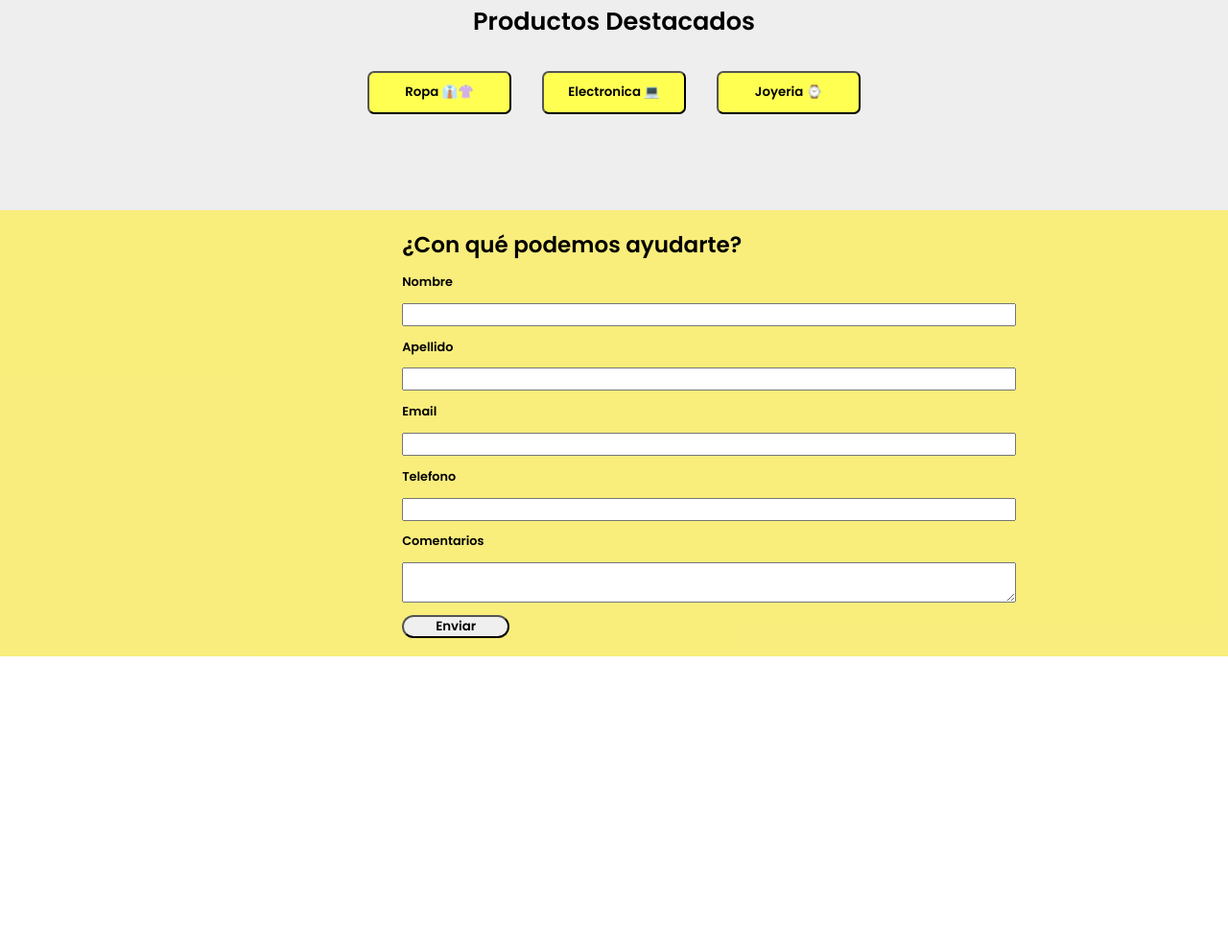
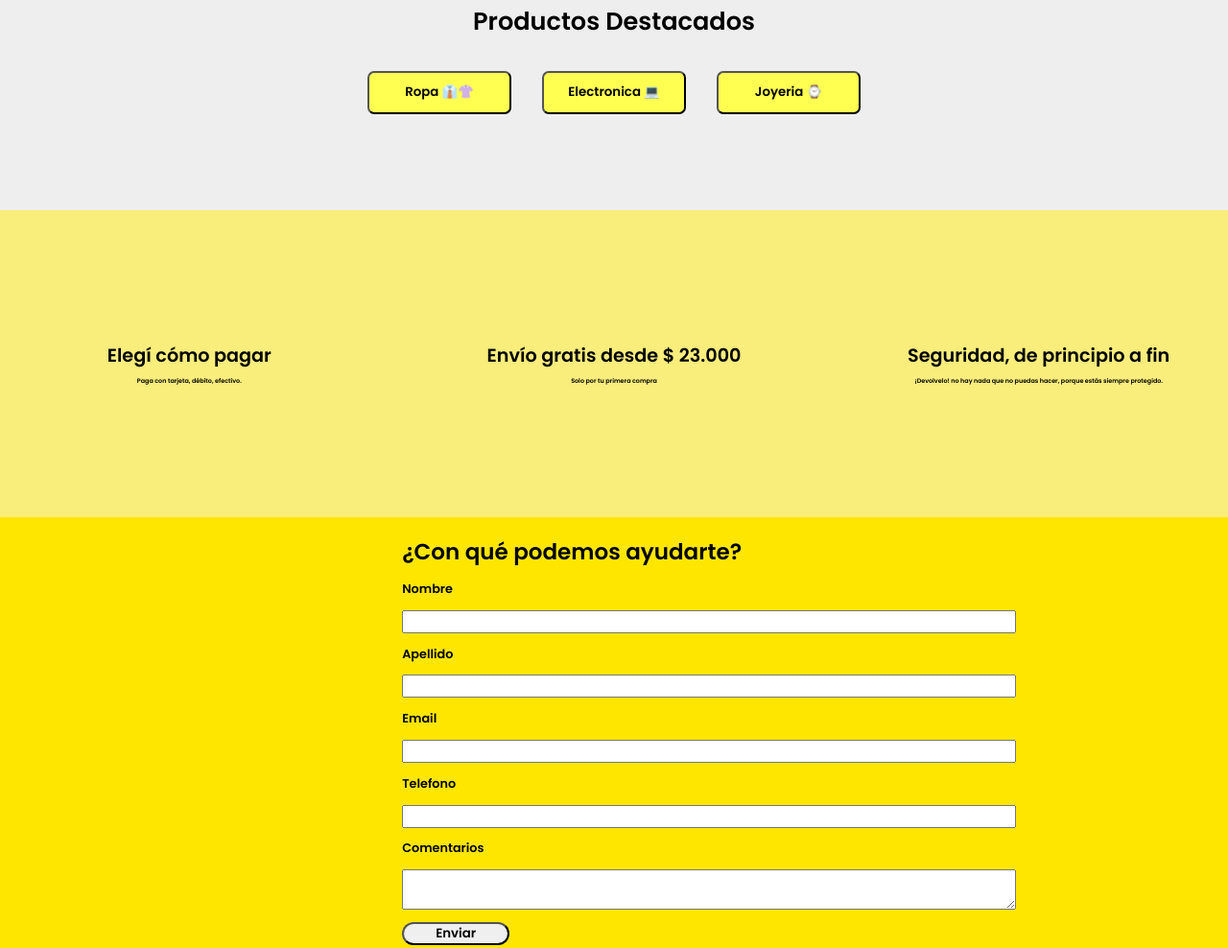
Before and after one commit to Whoiamx/KickStore, a website built with Vite: page ecommerce-integrador-gaston/index.html in a window 1280 px wide. Shown: the part 877-1865 px from the top of the page at 96% size. Before the commit the page ends 1561 px from the top, so only its background shows below. Built offline with nearby package versions, Linux system fonts and the light colour scheme; no server answers.

Commit message:
se agrega section about

```diff
--- a/ecommerce-integrador-gaston/assets/style.css
+++ b/ecommerce-integrador-gaston/assets/style.css
@@ -6,6 +6,7 @@
   list-style: none;
   text-decoration: none;
   color: black;
+  scroll-behavior: smooth;
 }
 
 /* -------------------------------------------------------------------------- */
@@ -358,6 +359,41 @@ img {
   transform: scale(0.9);
   box-shadow: 5px 5px 5px black;
 }
+
+/* -------------------------------------------------------------------------- */
+/*                              ABOUT US SECTION                              */
+/* -------------------------------------------------------------------------- */
+
+.ec-about-us {
+  background-color: #f8ea68dc;
+  display: flex;
+  justify-content: center;
+  align-items: center;
+  gap: 3em;
+  height: 40vh;
+}
+
+.about-card {
+  display: flex;
+  flex-direction: column;
+  justify-content: center;
+  align-items: center;
+  gap: 1em;
+  font-size: 0.4em;
+  width: 400px;
+  height: 400px;
+}
+
+.about-title {
+  font-size: 1.2rem;
+  text-align: center;
+  text-wrap: nowrap;
+}
+
+.about-subtitle {
+  text-wrap: nowrap;
+}
+
 /* -------------------------------------------------------------------------- */
 /*                               SECTION CONTACT                              */
 /* -------------------------------------------------------------------------- */
@@ -365,7 +401,7 @@ img {
 .ec-contact {
   display: flex;
   padding: 1.2rem;
-  background-color: #f8ea68dc;
+  background-color: #ffe600;
   font-size: 0.8em;
 }
 
--- a/ecommerce-integrador-gaston/index.html
+++ b/ecommerce-integrador-gaston/index.html
@@ -33,9 +33,9 @@
         <div class="search-navbar">
           <div class="about">
             <ul class="nav-ec-ul">
-              <li><a href="#">Sobre nosotros</a></li>
+              <li><a href="#offert">Ofertas</a></li>
               <li><a href="#productHead">Productos</a></li>
-              <li><a href="#">Contacto</a></li>
+              <li><a href="#contact-center">Contacto</a></li>
               <li><a href="#">Ayuda</a></li>
             </ul>
           </div>
@@ -61,7 +61,7 @@
         </div>
       </section>
       <section class="ec-product-off">
-        <div class="ec-product-off-header">
+        <div id="offert" class="ec-product-off-header">
           <h3>Productos en <span class="pulsate-bck">Oferta</span></h3>
           <p>
             Aprovecha esta oportunidad <span class="pulsate-bck">25%</span> de
@@ -88,12 +88,25 @@
         </div>
         <div id="product-page"></div>
       </section>
-      <!-- <section class="ec-about-us">
-        <h5>Sobre Nosotros</h5>
-        <p>Los mejores en la industria</p>
-      </section> -->
+      <section class="ec-about-us">
+        <div class="about-card">
+          <p class="about-title">Elegí cómo pagar</p>
+          <p class="about-subtitle">Paga con tarjeta, débito, efectivo.</p>
+        </div>
+        <div class="about-card">
+          <p class="about-title">Envío gratis desde $ 23.000</p>
+          <p class="about-subtitle">Solo por tu primera compra</p>
+        </div>
+        <div class="about-card">
+          <p class="about-title">Seguridad, de principio a fin</p>
+          <p class="about-subtitle">
+            ¡Devolvelo! no hay nada que no puedas hacer, porque estás siempre
+            protegido.
+          </p>
+        </div>
+      </section>
       <section class="ec-contact">
-        <form class="ec-contact-form" action="#">
+        <form id="contact-center" class="ec-contact-form" action="#">
           <h4>¿Con qué podemos ayudarte?</h4>
           <label for=""> Nombre </label>
           <input type="text" />
```
